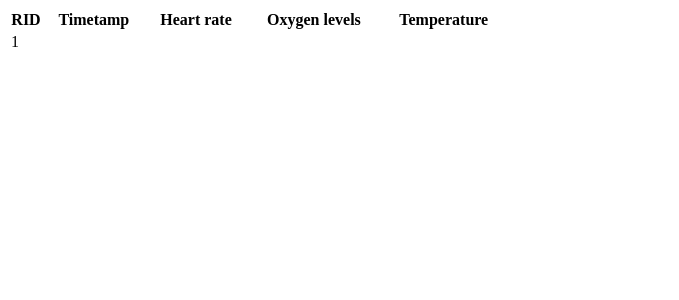
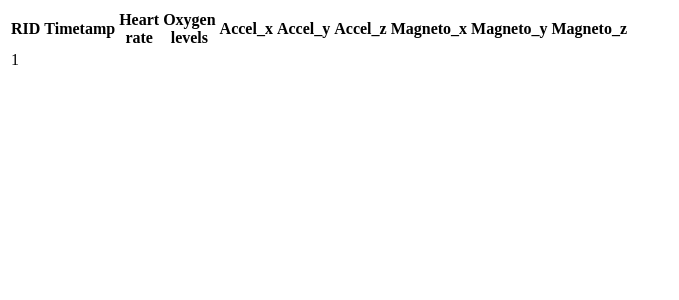
Before and after one commit to Mayur619/shm-server, a Python web app: template templates/show_records.html in a window 1280 px wide. Shown: the top 300 px of the page, without its empty margins (0-679 px from the left). Run offline with Jinja, Linux system fonts and the light colour scheme; the template is opened without the code that fills it: most values are stand-ins (such as "Sample title", 1, 10 or a date in 2020).

Commit message:
Web Pages updated

```diff
--- a/templates/show_heart_rate.html
+++ b/templates/show_heart_rate.html
@@ -108,7 +108,7 @@
 
 <script type="text/javascript">
 
-Highcharts.getJSON('http://18.234.181.159:5000/data/heartRate.json', function (data) {
+Highcharts.getJSON('http://34.239.142.250:5000/data/heartRate.json', function (data) {
 
     // Create the chart
 
--- a/templates/show_oxygen.html
+++ b/templates/show_oxygen.html
@@ -107,7 +107,7 @@
 </figure>
 
 <script type="text/javascript">
-Highcharts.getJSON('http://18.234.181.159:5000/data/oxygenLevel.json', function (data) {
+Highcharts.getJSON('http://34.239.142.250:5000/data/oxygenLevel.json', function (data) {
     // Create the chart
     Highcharts.stockChart('container', {
 
--- a/templates/show_records.html
+++ b/templates/show_records.html
@@ -16,7 +16,12 @@ td {
 			<th>Timetamp</th>
 			<th>Heart rate</th>
 			<th>Oxygen levels</th>
-			<th>Temperature</th>
+			<th>Accel_x</th>
+			<th>Accel_y</th>
+			<th>Accel_z</th>
+			<th>Magneto_x</th>
+			<th>Magneto_y</th>
+			<th>Magneto_z</th>
 		</tr>
 			{% for record in records %}
 				<tr>
```
